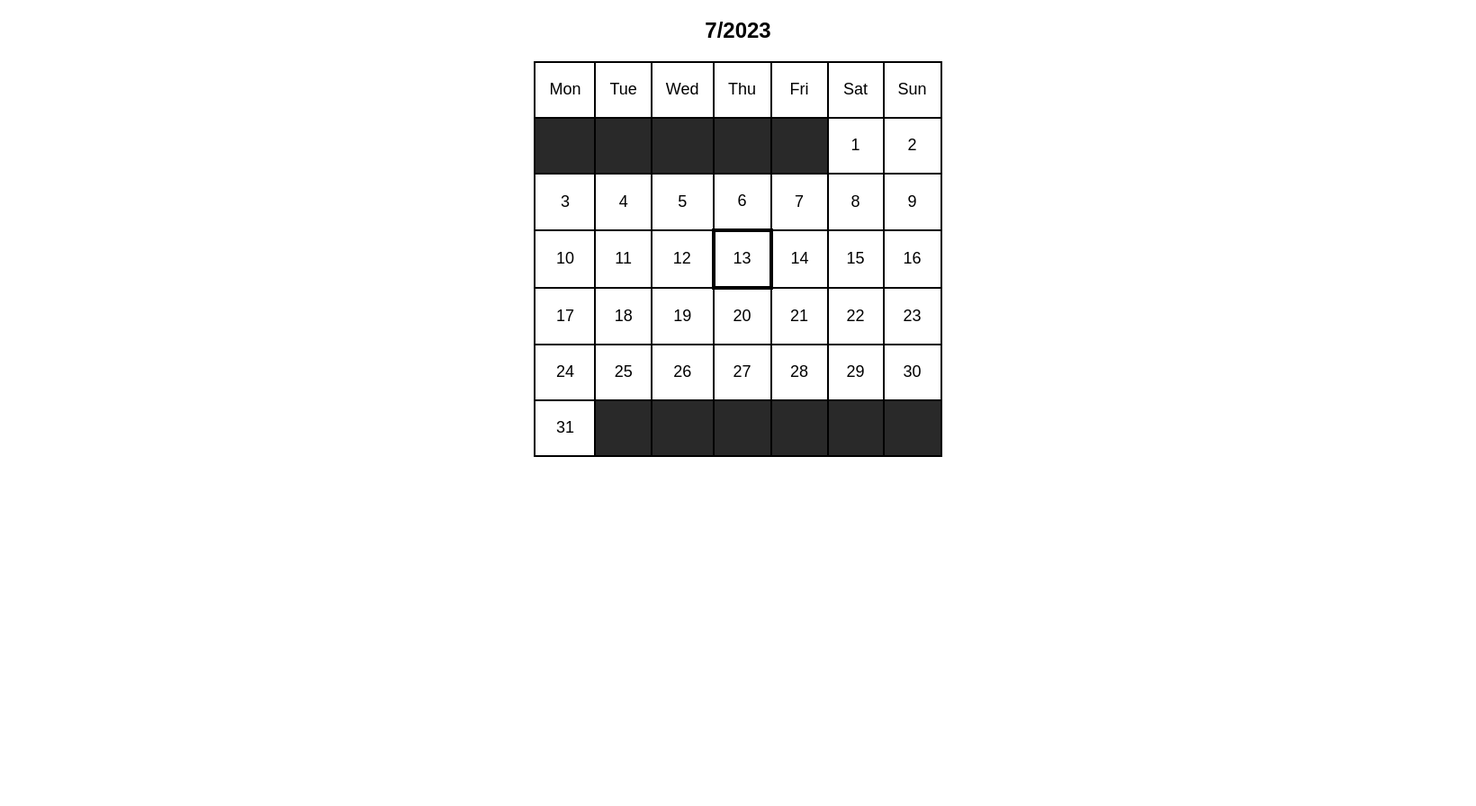
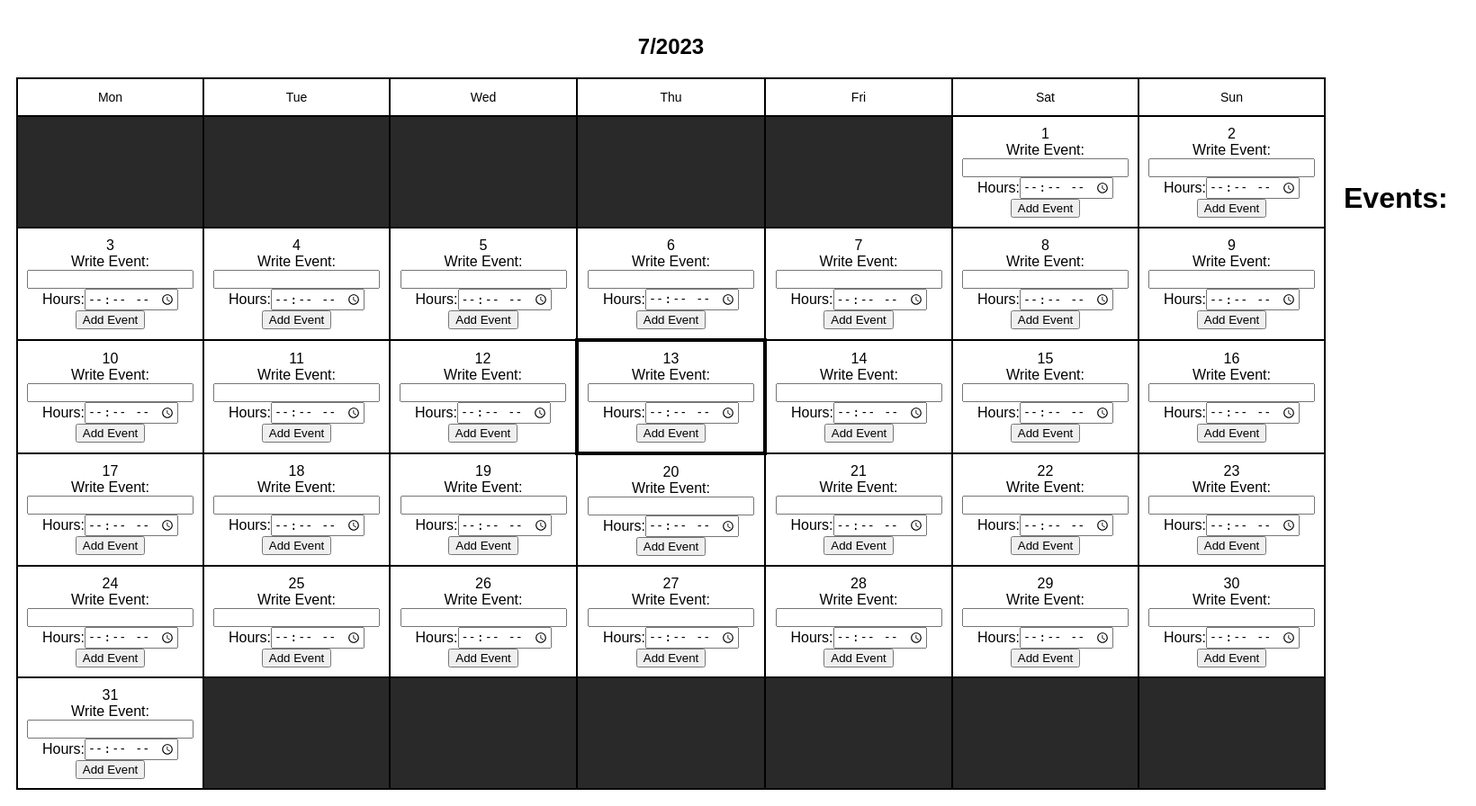
Before and after one commit to vascolourenco99/calendarphp, a PHP site: page / in a window 1640 px wide. Shown: the whole page at 90% size. Before the commit the page ends 508 px from the top, so only its background shows below. Run offline with PHP 8.4, Linux system fonts and the light colour scheme.

Commit message:
add events feature

```diff
--- a/calendar/showCalendar.php
+++ b/calendar/showCalendar.php
@@ -37,14 +37,14 @@
 
   function showDays($firstDayOfWeek, $monthDays, $filename) {
 
-    $markedDays = saveDays($filename);
+    saveDaysEvents($filename);
+
     $dayOfMonth = 1;
     $currentDay = date("j");
 
-
     echo "<tbody>";
 
-
+        // Create rows for the calendar
         for ($row = 1; $row <= 6; $row++) {
             echo "<tr>";
 
@@ -55,23 +55,24 @@
 
                       echo "<td id='empty'>&nbsp;</td>";
                     } else {
+
                         // Check if the current day is marked
-                        $isMarked = in_array($dayOfMonth, $markedDays);
-
-                        $class = $isMarked ? "marked" : "";
-                        $action = $class ? "deleteDay" : "addDay";
-
                         $today = $dayOfMonth == $currentDay ? "today" : "";
 
-                        // Create a form field for the current day
-                        echo "<td class='$class' id={$today}>";
+                        echo "<td id={$today}>$dayOfMonth";
                           echo "<form method='POST'>";
-                                echo "<button type='submit' name='{$action}' value='$dayOfMonth' class='daybutton'>";
-                                echo "<span>{$dayOfMonth}</span>";
-                                echo "</button>";
+
+                            echo "<input type='hidden' name='dayOfMonth' value='$dayOfMonth'>";
+
+                            echo "<label>Write Event:</label>";
+                            echo "<input type='text' name='addEvent'>";
+
+                            echo "<label>Hours:</label>";
+                            echo "<input type='time' name='addHour'>";
+
+                            echo "<button type='submit' name='submit' value='addEvent'>Add Event</button>";
                           echo "</form>";
                         echo "</td>";
-
 
                         // Increment the current day
                         $dayOfMonth++;
@@ -84,4 +85,5 @@
     echo "</tbody>";
 
   }
+
 ?>
--- /dev/null
+++ b/calendar/showEvents.php
@@ -0,0 +1,34 @@
+<?php
+
+ include './util/saveDays.php';
+
+    function showEvents($filename) {
+
+        saveDaysEvents($filename);
+
+        if (file_exists($filename)) {
+            $daysAndEvents = unserialize(file_get_contents($filename));
+
+            // sort events by date
+            ksort($daysAndEvents);
+
+            foreach ($daysAndEvents as $day => $eventData) {
+            $eventText = $eventData['eventText'];
+            $eventHour = $eventData['eventHour'];
+
+            echo "Dia: $day<br>";
+            echo "Evento: $eventText.<br>";
+            echo "Hora: $eventHour<br>";
+
+            echo "<form method='POST'>";
+                    echo "<input type='hidden' name='deleteDay' value='$day'>";
+                    echo "<input type='hidden' name='deleteEventText' value='$eventText'>";
+                    echo "<input type='hidden' name='deleteEventHour' value='$eventHour'>";
+                    echo "<button type='submit' name='submit' value='deleteEvent'>Delete Event</button>";
+            echo "</form>";
+
+            echo "<br>";
+            }
+        }
+    }
+?>
--- /dev/null
+++ b/db/eventsDays.txt
@@ -0,0 +1 @@
+a:0:{}
--- a/db/markedDays.txt
+++ /dev/null
@@ -1,2 +0,0 @@
-4
-19
--- a/index.php
+++ b/index.php
@@ -7,15 +7,28 @@
     <body>
         <?php
         include './calendar/showCalendar.php';
+        include './calendar/showEvents.php';
 
         $month = date("n");
         $year = date("Y");
         $monthDays = cal_days_in_month(CAL_GREGORIAN, $month, $year);
         $firstDayOfWeek = date("N", strtotime("01-$month-$year"));
         $daysOfTheWeek = array("Mon", "Tue", "Wed", "Thu", "Fri", "Sat", "Sun");
-        $filename = "./db/markedDays.txt";
+        $filename = "./db/eventsDays.txt";
 
-        showCalendar($month, $year, $firstDayOfWeek, $monthDays, $daysOfTheWeek, $filename);
+        echo "<div class='calendar-container'>";
+
+            echo "<div class='calendar'>";
+                showCalendar($month, $year, $firstDayOfWeek, $monthDays, $daysOfTheWeek, $filename);
+            echo "</div>";
+
+            echo "<div class='events'>";
+                echo "<h1>Events:</h1>";
+                showEvents($filename);
+            echo "</div>";
+
+        echo "</div>";
+
         ?>
     </body>
 </html>
--- a/style.css
+++ b/style.css
@@ -1,6 +1,21 @@
 body {
   font-family: Arial, Helvetica, sans-serif;
 }
+
+.calendar-container {
+  display: flex;
+}
+
+.calendar {
+  padding: 10px;
+}
+
+.events {
+  margin-top: 10%;
+  padding: 10px;
+}
+
+/* ----------- Calendar ---------- */
 
 table {
   border: 2px solid rgb(0, 0, 0);
@@ -10,20 +25,20 @@ table {
 
 th {
   border: 1px solid black;
-  padding: 10px;
+  padding: 5px;
   background-color: #f2f2f2;
 }
 
 td {
   border: 2px solid black;
-  padding: 15px;
+  padding: 10px;
   text-align: center;
-  width: 30px;
-  height: 30px;
+  width: 20px;
+  height: 20px;
 }
 
 .day-cell {
-  font-size: 18px;
+  font-size: 14px;
 }
 
 .marked {
@@ -39,19 +54,3 @@ td {
   border-style: solid;
   border-color: #000000;
 }
-
-.daybutton {
-  width: 100%;
-  height: 100%;
-  cursor: pointer;
-  border: none;
-  background-color: transparent;
-  padding: 0;
-  margin: 0;
-  font-size: 18px;
-}
-
-.daybutton:hover {
-  font-size: 20px;
-}
-/* ----------------------------------------------------- */
```
Also changed, not shown: util/saveDays.php (+33 -18 lines). Lines whose indentation alone changed are shown as unchanged.
